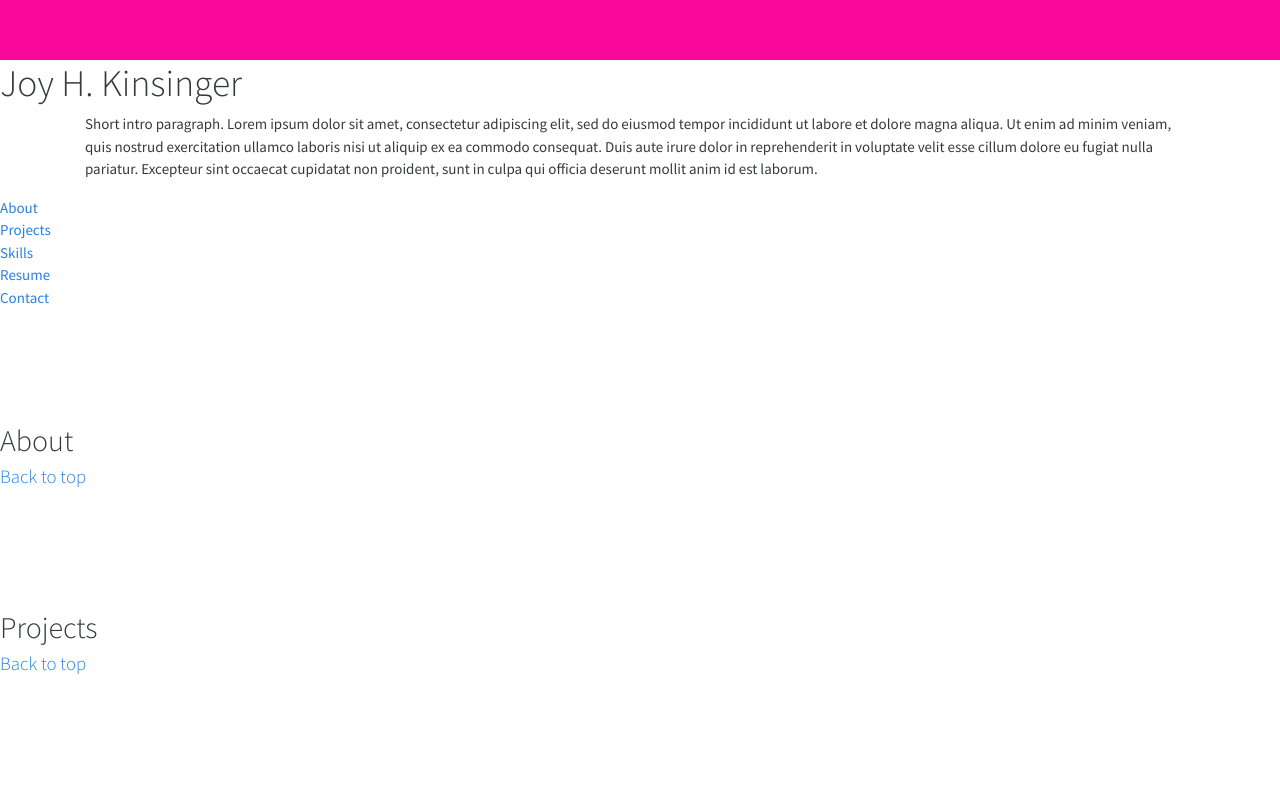
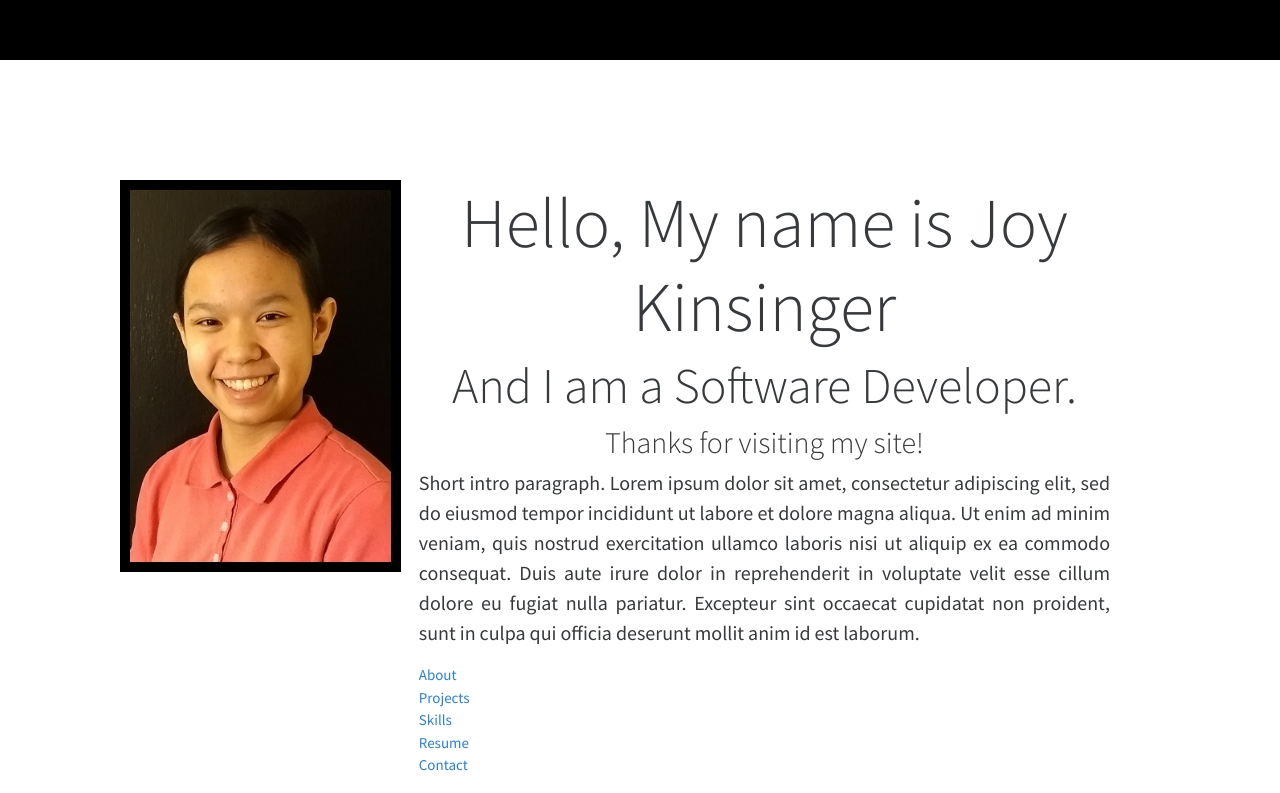
Before and after one commit to jkinsinger/Personal-Portfolio-Website, a website: page index.html in a window 1280 px wide. Shown: the top 793 px of the page. Drawn offline with nearby package versions, Linux system fonts and the light colour scheme.

Commit message:
coded css for intro

```diff
--- a/index.html
+++ b/index.html
@@ -15,14 +15,16 @@
 
     <body>
         <header></header>
-        <div name="main">
-        <div id="homePage">
-            <h1>Joy H. Kinsinger</h1>
+        <!-- <div id="homePage"> -->
             <div class="container">
-                <!-- <img alt="personalPic"> -->
-                <p>Short intro paragraph. Lorem ipsum dolor sit amet, consectetur adipiscing elit, sed do eiusmod tempor incididunt ut labore et dolore magna aliqua. Ut enim ad minim veniam, quis nostrud exercitation ullamco laboris nisi ut aliquip ex ea commodo consequat. Duis aute irure dolor in reprehenderit in voluptate velit esse cillum dolore eu fugiat nulla pariatur. Excepteur sint occaecat cupidatat non proident, sunt in culpa qui officia deserunt mollit anim id est laborum.
-                </p>
+                <div class="containterPic">
+                    <img alt="personalPic" src="portfolioPicture.jpg">
                 </div>
+                    <div class="container-content">
+                        <h1 id="intro1">Hello, My name is Joy Kinsinger</h1>
+                        <h2 id="intro2">And I am a Software Developer.</h2>
+                        <h4 id="intro3">Thanks for visiting my site!</h4>
+                        <p id="intro4"> Short intro paragraph. Lorem ipsum dolor sit amet, consectetur adipiscing elit, sed do eiusmod tempor incididunt ut labore et dolore magna aliqua. Ut enim ad minim veniam, quis nostrud exercitation ullamco laboris nisi ut aliquip ex ea commodo consequat. Duis aute irure dolor in reprehenderit in voluptate velit esse cillum dolore eu fugiat nulla pariatur. Excepteur sint occaecat cupidatat non proident, sunt in culpa qui officia deserunt mollit anim id est laborum.</p>
                     <div name="menuOptions">
                         <a href="#aboutPage" name="about">About</a>
                         <br/>
@@ -35,43 +37,66 @@
                         <a href="#contactPage" name="contact">Contact</a>
                     </div>
                 </div>
+            </div>
         <br/><br/><br/><br/><br/>
-        <div  id="aboutPage" >
+        <br/><br/><br/><br/><br/>
+        <br/><br/><br/><br/><br/>
+        <br/><br/><br/><br/><br/>
+        <br/><br/><br/><br/><br/>
+        <br/><br/><br/><br/><br/>
+        <br/><br/><br/><br/><br/>
+        <br/><br/><br/><br/><br/>
+        <br/><br/><br/><br/><br/>
+        <br/><br/><br/><br/><br/>
+        <br/><br/><br/><br/><br/>
+
+        <div class="container">
+            <div class="aboutPage" >
                 <h2>About</h2>
                 <a href="#homePage">
                     <h5>Back to top</h5>
                 </a>
             </div>
+        </div>
         <br/><br/><br/><br/><br/>
+        <div class="container">
             <div id="projectPage">
             <h2>Projects</h2>
                 <a href="#homePage">
                     <h5>Back to top</h5>
                 </a>
             </div>
+        </div>
         <br/><br/><br/><br/><br/>
+        <div class="container">
             <div id="skillsPage">
                 <h2>Skills</h2>
                 <a href="#homePage">
                     <h5>Back to top</h5>
                 </a>
             </div>
+        </div>
         <br/><br/><br/><br/><br/>
+        <div class="container">
             <div id="resumePage">
                 <h2>Resume</h2>
                 <a href="#homePage">
                     <h5>Back to top</h5>
                 </a>
             </div>
+        </div>
         <br/><br/><br/><br/><br/>
+        <div class="container">
             <div id="contactPage">
                 <h2>Contact</h2>
                 <a href="#homePage">
                     <h5>Back to top</h5>
                 </a>
             </div>
+        </div>
         <br/><br/><br/><br/><br/>
-    </div>
+        <br/><br/><br/><br/><br/>
+        <br/><br/><br/><br/><br/>
     <footer></footer>
     </body>
 </html>
--- a/style.css
+++ b/style.css
@@ -1,23 +1,99 @@
 @media (min-width: 992px) {
+
+    /* body {
+        background-color: #555052;
+    } */
+    header, footer  {
+        /* background-color: #6D0135; */
+        background-color: black;
+        padding: 30px;
+        margin: 0;
+        font-size: 15px;
+    }
+
+    .container {
+        margin: 60px;
+        position: absolute;
+        padding: 60px;
+        display: flex;
+    }
+
+    .container-content {
+        margin-left: -200px;
+        padding-left: -200px;
+        margin-right: 30px;
+        padding-left:30px;
+
+    }
+
+     img {
+        width:60%;
+        height: auto;
+        border:10px solid black;
+    }
+    #intro1 {
+        font-size: 70px;
+        /* color: white; */
+        text-align: center;
+
+    }
+
+    #intro2  {
+        font-size: 50px;
+        text-align: center;
+    }
+
+    #intro3  {
+        font-size: 30px;
+        text-align: center;
+    }
+
+    #intro4  {
+        font-size: 20px;
+        text-align: justify
+    }
+}
+
+/* @media (min-width: 576px) {
     header, footer {
         background-color: #fa079d;
         padding: 30px;
         margin: 0;
         font-size: 15px;
     }
-}
 
-@media (min-width: 576px) {
-    header, footer {
-        background-color: #fa079d;
-        padding: 30px;
-        margin: 0;
-        font-size: 15px;
+    img {
+        text-align: center;
+        width:30%;
+        height: auto;
+        border:5px solid #fa079d;
+        float: none
     }
-}
+
+    #intro1 {
+        font-size: 30px;
+        text-align: center;
+
+    }
+
+    #intro2  {
+        font-size: 20px;
+        text-align: center;
+    }
+
+    #intro3  {
+        font-size: 15x;
+        text-align: center;
+    }
+
+    #intro4  {
+        font-size: 10px;
+        text-align: justify
+    }
+} */
 
 
-@media (min-width: 768px) {
+/* @media (min-width: 768px) {
     header, footer {
         background-color: #fa079d;
         padding: 30px;
@@ -34,4 +110,4 @@
         margin: 0;
         font-size: 15px;
     }
- }
+} */
```
Lines whose indentation alone changed are shown as unchanged.
